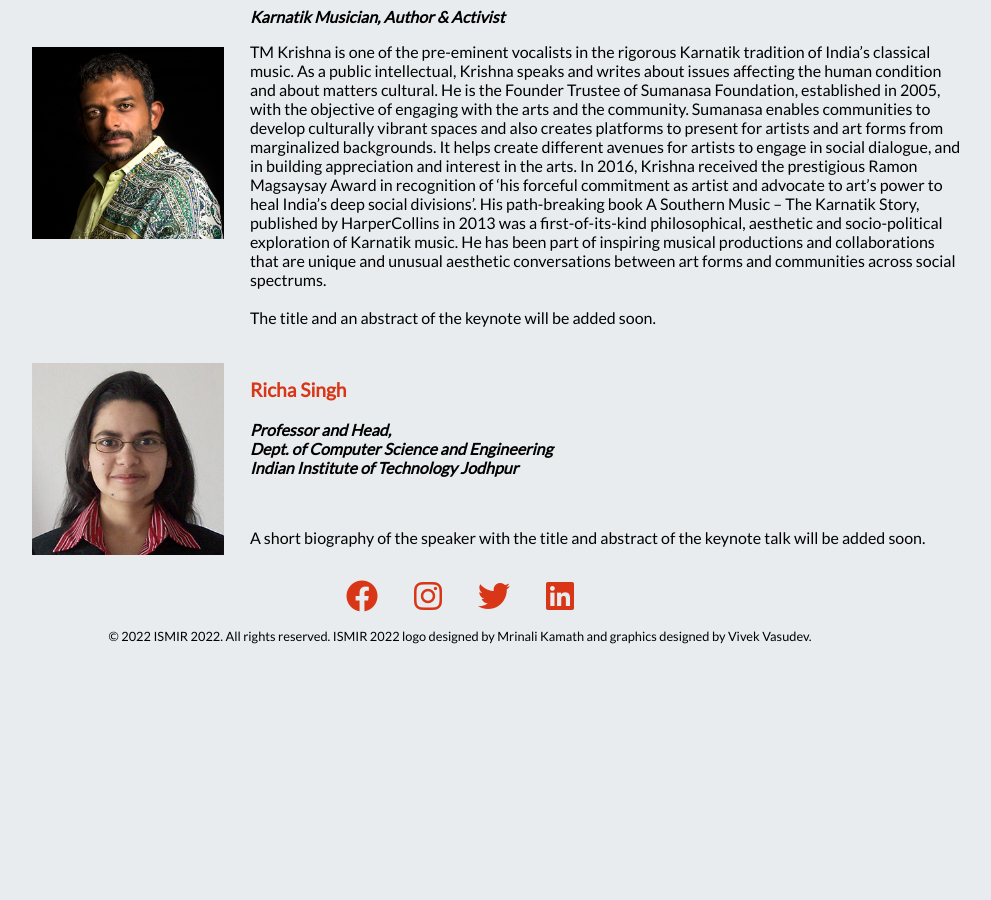
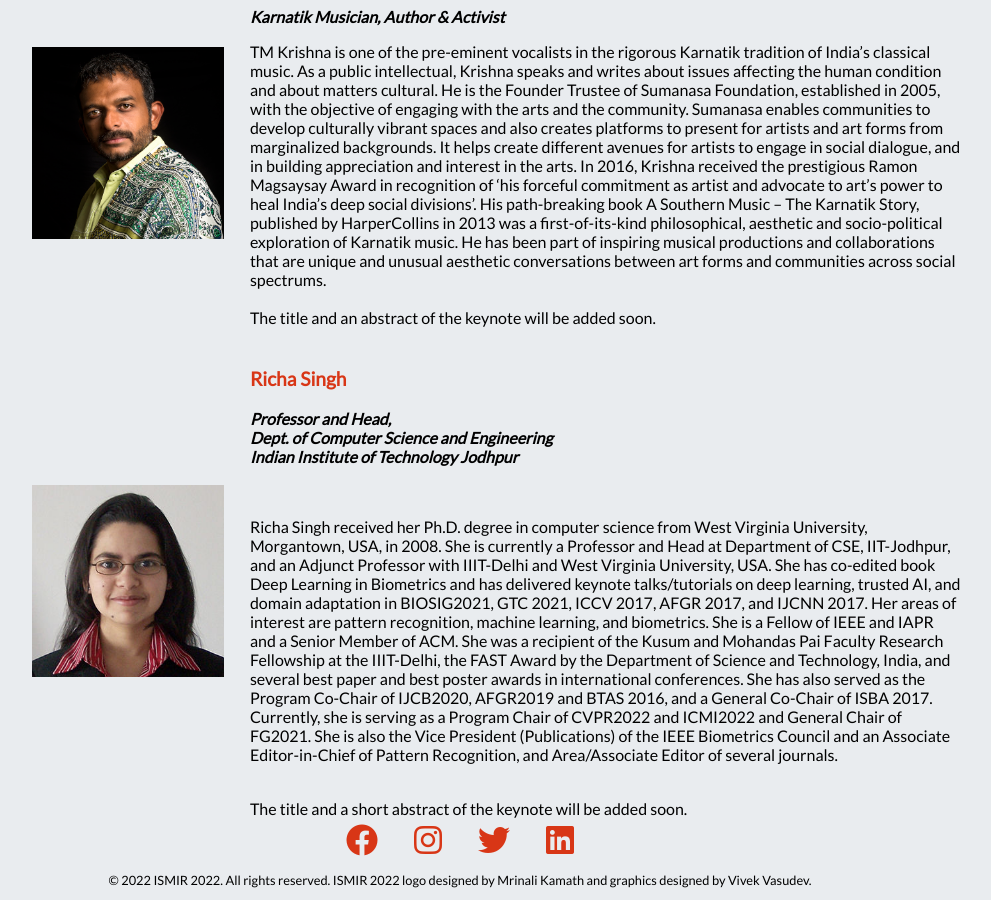
Before and after one commit to ismir2022/ismir2022.github.io, a Jekyll site: the page built from program/keynotes.md, in a window 1280 px wide and 900 px high, scrolled down 678 px. Shown: the whole window, without its empty margins (180-1171 px from the left). Built offline with Jekyll 4.4.1, drawn with Linux system fonts in a browser that asks for light colours; nearby versions of some CDN libraries; before the commit the page ends 1335 px from its top, so only the background shows below that.

Commit message:
Update keynotes.md

```diff
--- a/program/keynotes.md
+++ b/program/keynotes.md
@@ -28,8 +28,10 @@ title: International Society for Music Information Retrieval
             <p class = "avatarname keynoteavatarname"><a href = "http://home.iitj.ac.in/~richa/" target = 'blank_' style="text-decoration: none;">Richa Singh</a></p>
             <p class = "avatarname"><i>Professor and Head, <br>Dept. of Computer Science and Engineering <br>Indian Institute of Technology Jodhpur</i></p>
             <br>
-            <p>A short biography of the speaker with the title and abstract of the keynote talk will be added soon.
+            <p>Richa Singh received her Ph.D. degree in computer science from West Virginia University, Morgantown, USA, in 2008. She is currently a Professor and Head at Department of CSE, IIT-Jodhpur, and an Adjunct Professor with IIIT-Delhi and West Virginia University, USA. She has co-edited book Deep Learning in Biometrics and has delivered keynote talks/tutorials on deep learning, trusted AI, and domain adaptation in BIOSIG2021, GTC 2021, ICCV 2017, AFGR 2017, and IJCNN 2017. Her areas of interest are pattern recognition, machine learning, and biometrics. She is a Fellow of IEEE and IAPR and a Senior Member of ACM. She was a recipient of the Kusum and Mohandas Pai Faculty Research Fellowship at the IIIT-Delhi, the FAST Award by the Department of Science and Technology, India, and several best paper and best poster awards in international conferences. She has also served as the Program Co-Chair of IJCB2020, AFGR2019 and BTAS 2016, and a General Co-Chair of ISBA 2017. Currently, she is serving as a Program Chair of CVPR2022 and ICMI2022 and General Chair of FG2021. She is also the Vice President (Publications) of the IEEE Biometrics Council and an Associate Editor-in-Chief of Pattern Recognition, and Area/Associate Editor of several journals.
             </p>
+            <br>
+            The title and a short abstract of the keynote will be added soon.
         </td>
     </tr>
 </table>
```
